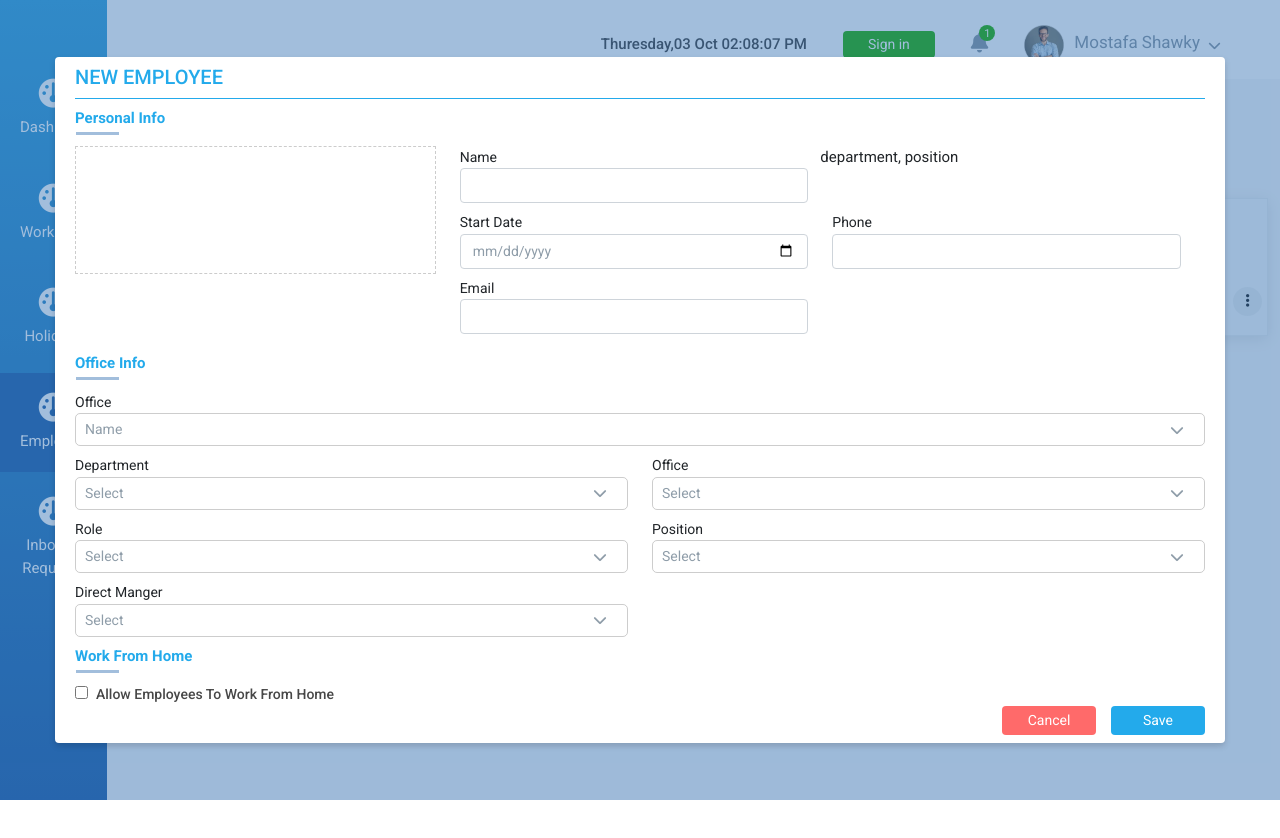
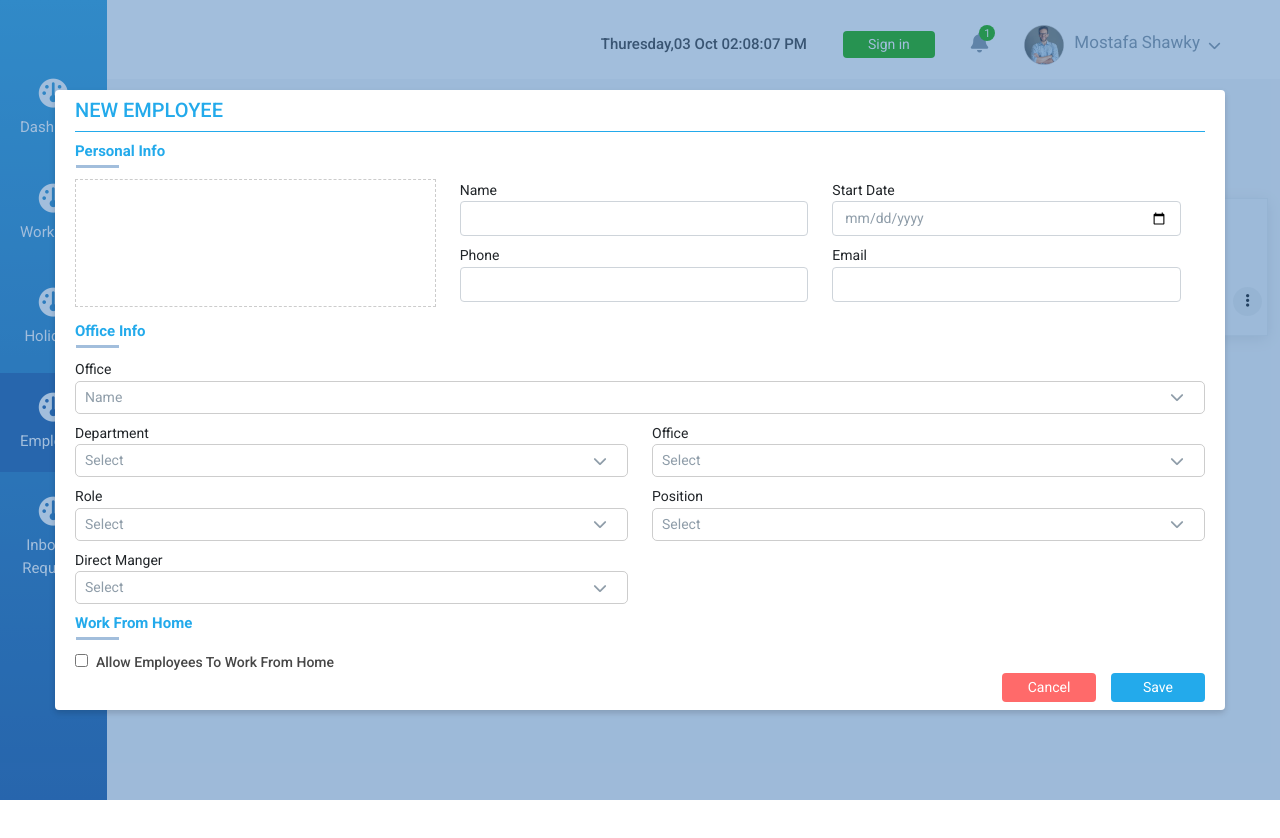
Before and after one commit to Mostafa-Shawky2021/HR-System-Task, a React (Create React App) app: page / in a window 1280 px wide. Shown: the top 838 px of the page. Built offline with nearby package versions, Linux system fonts and the light colour scheme.

Commit message:
fix form bug

```diff
--- a/src/components/formModal/FormModal.jsx
+++ b/src/components/formModal/FormModal.jsx
@@ -91,10 +91,6 @@ const FormModal = ({
                                 </div>
                             </div>
 
-
-
-                            department,
-                            position
                             <div className="mb-2 col-6 wrap">
                                 <span className="error">{startDateErr}</span>
                                 <label className="form-label" htmlFor="date">Start Date</label>
```
